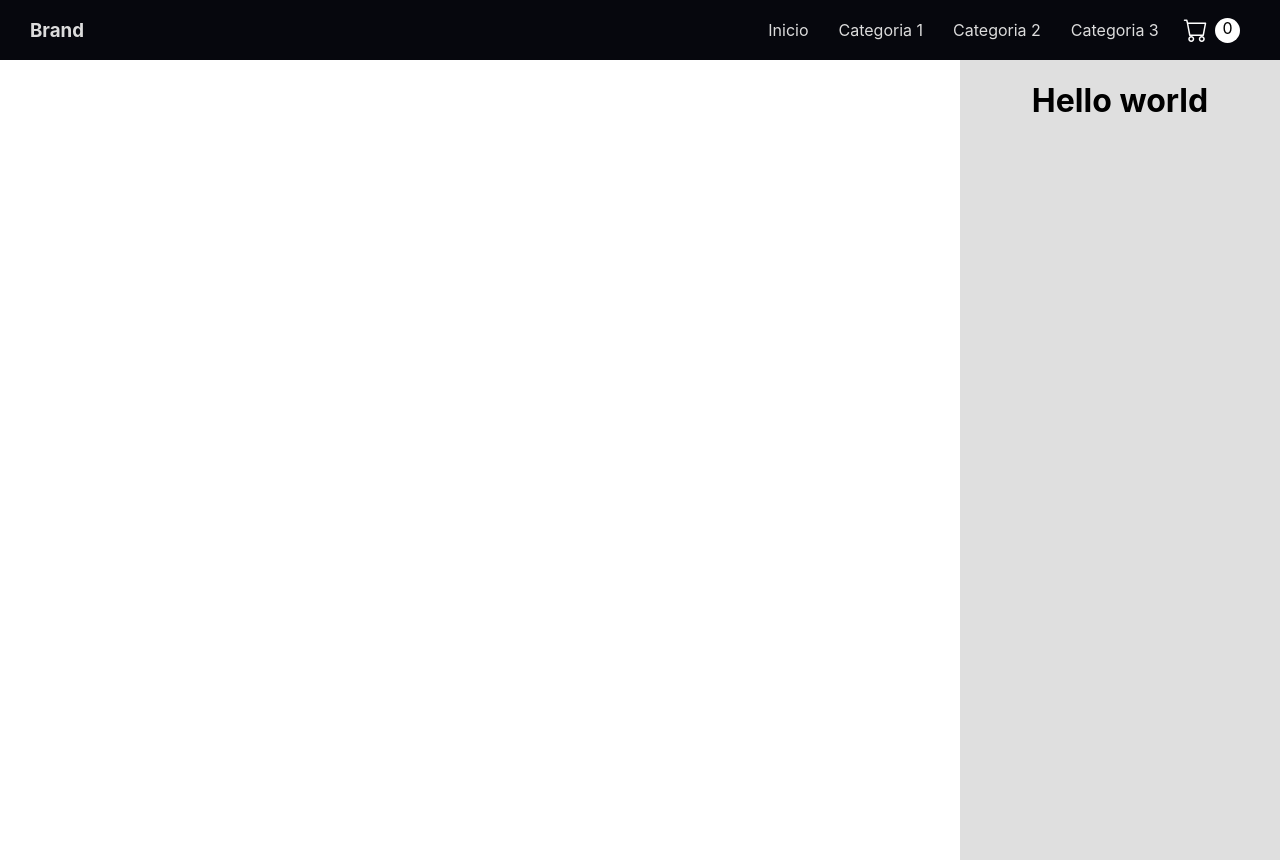
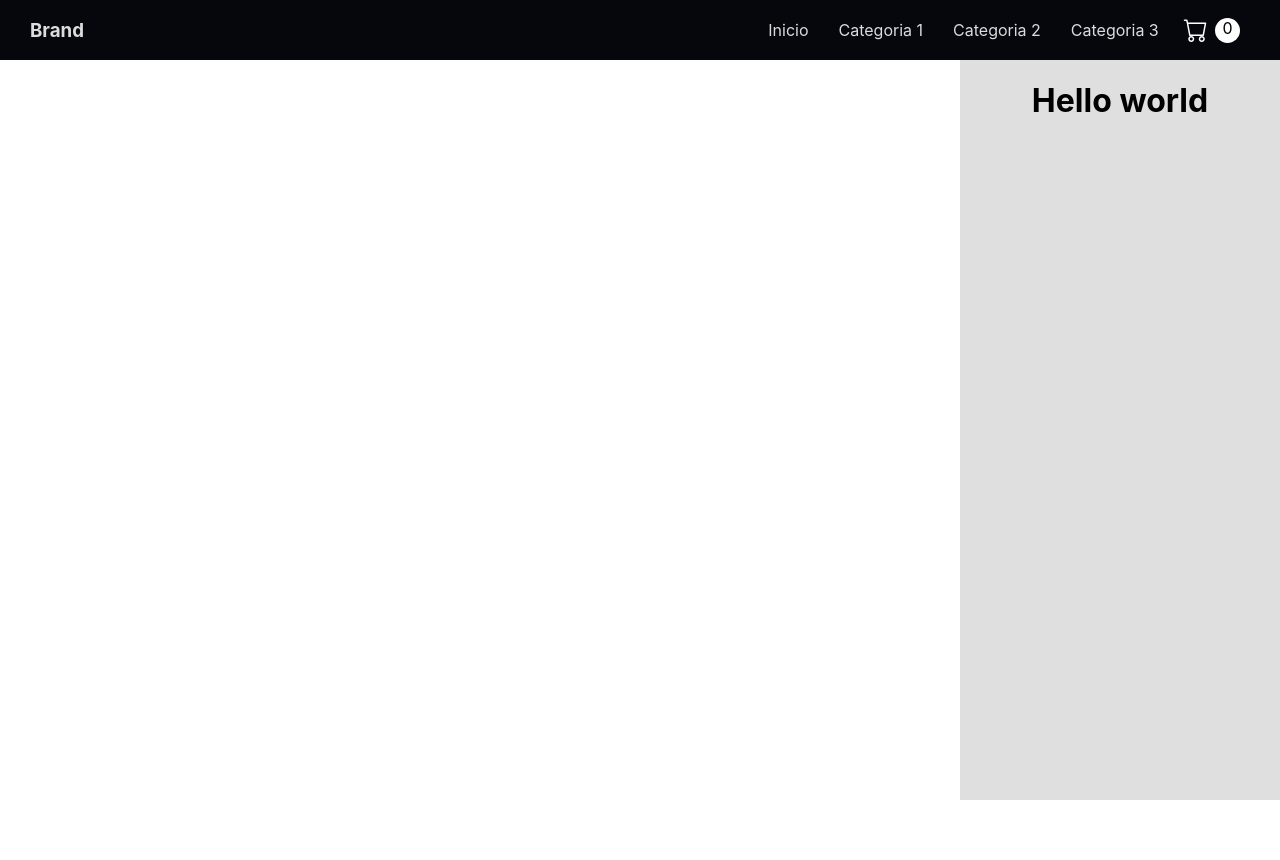
Before and after one commit to MScrimaglia/react_coderhouse, a React (Create React App) app: page / in a window 1280 px wide. After the commit the page ends 800 px from the top, so only its background shows below. Built offline with nearby package versions, Linux system fonts and the light colour scheme.

Commit message:
fix ItemListContainer height

```diff
--- a/src/components/ItemListContainer/style.css
+++ b/src/components/ItemListContainer/style.css
@@ -2,5 +2,6 @@
     background-color: rgb(223, 223, 223);
     width: 25%;
     height: 100vh;
+    height: calc(100vh - 60px);
     float: right;
 }
```
